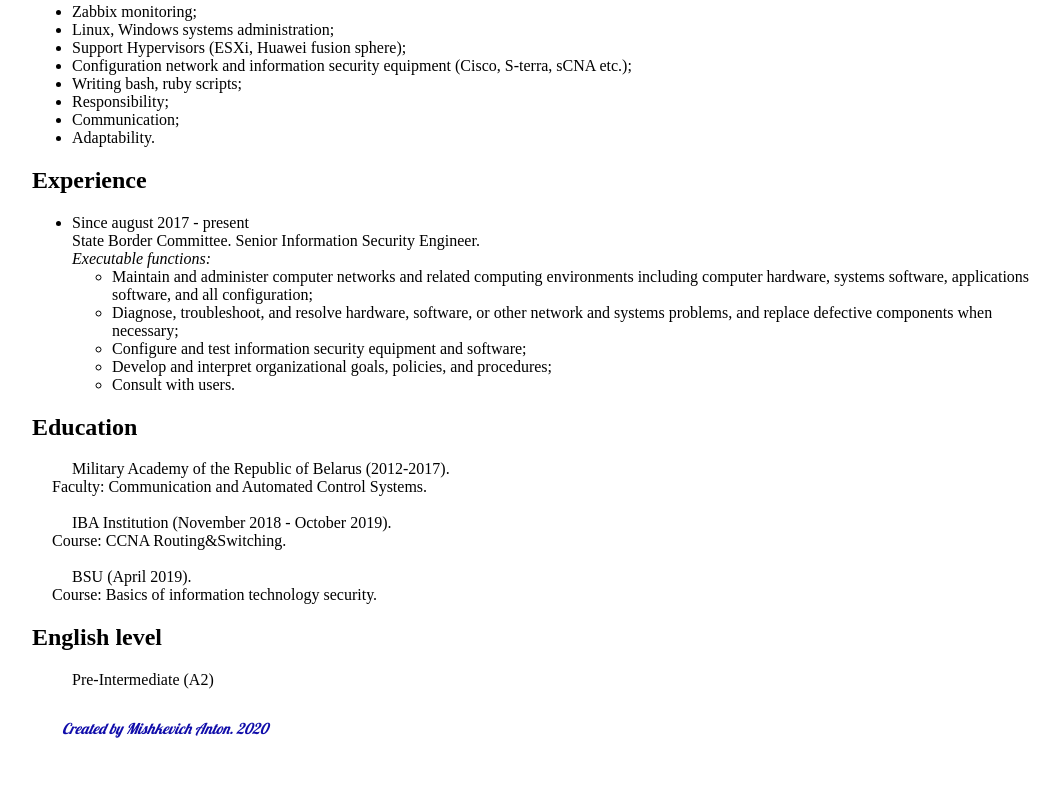
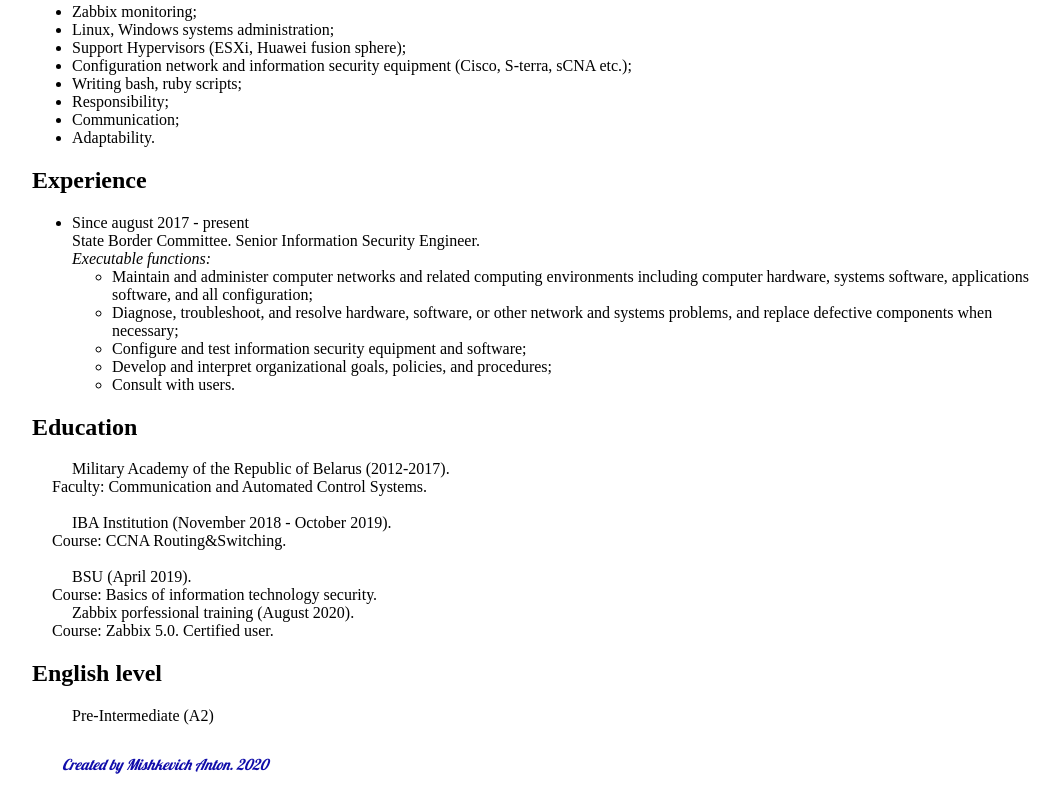
Before and after one commit to trushkoalex/mishkevich, a plain HTML site: page index.html in a window 1280 px wide. Shown: the part 655-1459 px from the top of the page, without its empty margins (96-1156 px from the left). Before the commit the page ends 1423 px from the top, so only its background shows below. Drawn offline with Linux system fonts and the light colour scheme.

Commit message:
feat: add Zabbix course

```diff
--- a/index.html
+++ b/index.html
@@ -67,7 +67,9 @@
             Course: CCNA Routing&Switching.</p>
             <br>
         <p class="text-indent">BSU (April 2019).<br>
-            Course: Basics of information technology security.</p>
+						Course: Basics of information technology security.</p>
+				<p class="text-indent">Zabbix porfessional training (August 2020).<br>
+					Course: Zabbix 5.0. Certified user.</p>
     </section>
     <section>
         <h2>English level</h2>
```
